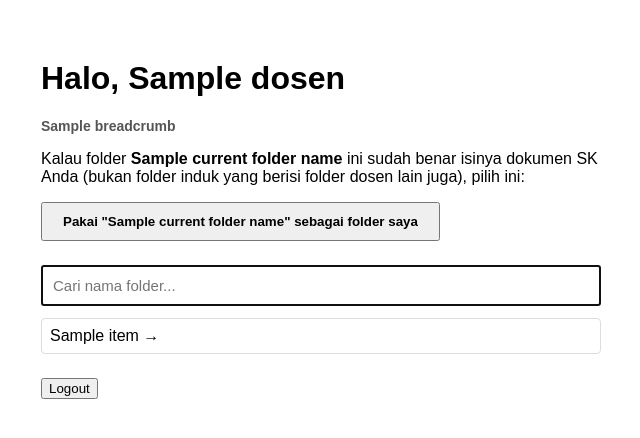
After one commit to ridwanmahendra/agentdupak, a FastAPI app: template src/agentdupak/webapp/templates/browse.html in a window 1280 px wide. The commit adds this page. Shown: the top 438 px of the page, without its empty margins (319-959 px from the left). Run offline with FastAPI, Linux system fonts and the light colour scheme; the template is opened without the code that fills it: most values are stand-ins (such as "Sample title", 1, 10 or a date in 2020).

Commit message:
Replace flat folder picker with drill-down browser
User caught a real correctness problem: the picker let a dosen select a
parent folder (e.g. 'FTIK - DATA DOSEN') that actually contains every
lecturer's subfolder, not just their own. Syncing that would attribute
every dosen's documents to whoever picked it.

/browse now navigates one level at a time with breadcrumbs, so the user
drills into their own named subfolder before confirming it -- the flat
'sharedWithMe' list is still the entry point (and still sorted/searchable),
but it's no longer possible to accidentally pick a folder that isn't
actually scoped to one person. Added /ganti-folder so a wrong pick can be
corrected without a DB reset.

Co-Authored-By: Claude Sonnet 5 <noreply@anthropic.com>
Claude-Session: https://claude.ai/code/session_018R59vbgFAmFs89hWhVSgAr

```diff
--- a/src/agentdupak/webapp/main.py
+++ b/src/agentdupak/webapp/main.py
@@ -8,6 +8,8 @@ Jalankan (lihat README untuk setup OAuth client "Web application"):
 
 from __future__ import annotations
 
+import base64
+import json
 import os
 
 from fastapi import FastAPI, Request
@@ -49,6 +51,16 @@ def _urutkan_folder_relevan(folders: list[dict], nama_dosen: str) -> list[dict]:
     return sorted(folders, key=skor)
 
 
+def _encode_path(crumbs: list[dict]) -> str:
+    return base64.urlsafe_b64encode(json.dumps(crumbs).encode()).decode()
+
+
+def _decode_path(path_param: str | None) -> list[dict]:
+    if not path_param:
+        return []
+    return json.loads(base64.urlsafe_b64decode(path_param.encode()).decode())
+
+
 @app.get("/", response_class=HTMLResponse)
 async def index(request: Request):
     dosen = _current_dosen(request)
@@ -56,12 +68,7 @@ async def index(request: Request):
         return templates.TemplateResponse(request, "login.html", {})
 
     if not dosen["drive_folder_id"]:
-        access_token = request.session.get("access_token")
-        folders = drive_web.list_shared_folders(access_token) if access_token else []
-        folders = _urutkan_folder_relevan(folders, dosen["nama"])
-        return templates.TemplateResponse(
-            request, "pilih_folder.html", {"dosen": dosen, "folders": folders}
-        )
+        return RedirectResponse(url="/browse")
 
     aktivitas = db.get_aktivitas(dosen["id"])
     total_ak = sum(a["ak"] for a in aktivitas)
@@ -74,6 +81,49 @@ async def index(request: Request):
             "aktivitas": aktivitas,
             "total_ak": total_ak,
             "sync_log": sync_log,
+        },
+    )
+
+
+@app.get("/browse", response_class=HTMLResponse)
+async def browse(request: Request, folder_id: str | None = None, path: str | None = None):
+    """Browser folder Drive bertingkat: dosen bisa masuk ke folder induk
+    (misal 'FTIK - DATA DOSEN' yang berisi folder SEMUA dosen) dan pilih
+    subfolder yang spesifik miliknya -- supaya sync tidak ikut membaca
+    dokumen dosen lain."""
+    dosen = _current_dosen(request)
+    if not dosen:
+        return RedirectResponse(url="/")
+    access_token = request.session.get("access_token")
+
+    crumbs = _decode_path(path)
+
+    if folder_id is None:
+        items = drive_web.list_shared_folders(access_token)
+        items = _urutkan_folder_relevan(items, dosen["nama"])
+        current_folder_name = None
+    else:
+        items = drive_web.list_subfolders_for_user(access_token, folder_id)
+        current_folder_name = crumbs[-1]["name"] if crumbs else drive_web.get_folder_name(access_token, folder_id)
+
+    for item in items:
+        new_crumbs = crumbs + [{"id": item["id"], "name": item["name"]}]
+        item["drill_href"] = f"/browse?folder_id={item['id']}&path={_encode_path(new_crumbs)}"
+
+    breadcrumbs = [{"name": "Folder Drive Saya", "href": "/browse"}]
+    for i, c in enumerate(crumbs):
+        sub_path = crumbs[: i + 1]
+        breadcrumbs.append({"name": c["name"], "href": f"/browse?folder_id={c['id']}&path={_encode_path(sub_path)}"})
+
+    return templates.TemplateResponse(
+        request,
+        "browse.html",
+        {
+            "dosen": dosen,
+            "items": items,
+            "breadcrumbs": breadcrumbs,
+            "current_folder_id": folder_id,
+            "current_folder_name": current_folder_name,
         },
     )
 
@@ -116,6 +166,14 @@ async def pilih_folder(request: Request):
     return RedirectResponse(url="/", status_code=303)
 
 
+@app.post("/ganti-folder")
+async def ganti_folder(request: Request):
+    """Reset pilihan folder supaya dosen bisa browse & pilih ulang."""
+    dosen = _current_dosen(request)
+    db.set_drive_folder(dosen["id"], None, None)
+    return RedirectResponse(url="/browse", status_code=303)
+
+
 @app.post("/sync")
 async def sync(request: Request):
     dosen = _current_dosen(request)
--- /dev/null
+++ b/src/agentdupak/webapp/templates/browse.html
@@ -0,0 +1,70 @@
+<!doctype html>
+<html lang="id">
+<head>
+  <meta charset="utf-8">
+  <title>Pilih folder Drive - DUPAK Agent</title>
+</head>
+<body style="font-family: sans-serif; max-width: 560px; margin: 60px auto;">
+  <h1>Halo, {{ dosen.nama }}</h1>
+
+  <nav style="font-size: 14px; margin-bottom: 16px; color: #555;">
+    {% for b in breadcrumbs %}
+      {% if not loop.last %}<a href="{{ b.href }}">{{ b.name }}</a> / {% else %}<strong>{{ b.name }}</strong>{% endif %}
+    {% endfor %}
+  </nav>
+
+  {% if current_folder_id %}
+    <p>Kalau folder <strong>{{ current_folder_name }}</strong> ini sudah benar isinya dokumen SK Anda
+       (bukan folder induk yang berisi folder dosen lain juga), pilih ini:</p>
+    <form method="post" action="/pilih-folder" style="margin-bottom: 24px;">
+      <input type="hidden" name="folder_id" value="{{ current_folder_id }}">
+      <input type="hidden" name="folder_nama" value="{{ current_folder_name }}">
+      <button type="submit" style="padding: 10px 20px; font-weight: bold;">
+        Pakai "{{ current_folder_name }}" sebagai folder saya
+      </button>
+    </form>
+  {% else %}
+    <p>Pilih folder Drive yang di-share ke Anda, lalu masuk ke dalamnya untuk
+       cari folder dengan dokumen SK Anda sendiri (bukan folder yang berisi dokumen banyak dosen).</p>
+  {% endif %}
+
+  {% if items %}
+    <input type="text" id="cari" placeholder="Cari nama folder..." autofocus
+           style="width: 100%; padding: 10px; margin-bottom: 12px; box-sizing: border-box; font-size: 15px;"
+           oninput="filterItems(this.value)">
+
+    <div id="daftar-folder">
+      {% for f in items %}
+        <a href="{{ f.drill_href }}" class="folder-item" data-nama="{{ f.name|lower }}"
+           style="display: block; padding: 8px; border: 1px solid #ddd; border-radius: 4px; margin-bottom: 8px; text-decoration: none; color: inherit;">
+          {{ f.name }} &rarr;
+        </a>
+      {% endfor %}
+    </div>
+    <p id="tidak-ketemu" style="display: none; color: #666;"><em>Tidak ada folder yang cocok dengan pencarian.</em></p>
+
+    <script>
+      function filterItems(kata) {
+        kata = kata.toLowerCase().trim();
+        var els = document.querySelectorAll('.folder-item');
+        var adaYangCocok = false;
+        els.forEach(function (el) {
+          var cocok = el.dataset.nama.includes(kata);
+          el.style.display = cocok ? 'block' : 'none';
+          if (cocok) adaYangCocok = true;
+        });
+        document.getElementById('tidak-ketemu').style.display = adaYangCocok ? 'none' : 'block';
+      }
+    </script>
+  {% elif not current_folder_id %}
+    <p><em>Tidak ada folder yang di-share ke akun Anda. Minta admin BAAK fakultas
+       untuk share folder dokumen Anda ke email ini.</em></p>
+  {% else %}
+    <p><em>Folder ini tidak punya subfolder lagi -- kalau ini memang folder yang berisi SK Anda, pakai tombol di atas.</em></p>
+  {% endif %}
+
+  <form method="post" action="/auth/logout" style="margin-top: 24px;">
+    <button type="submit">Logout</button>
+  </form>
+</body>
+</html>
```
Also changed, not shown: src/agentdupak/drive_common.py (+27 -0 lines), src/agentdupak/webapp/drive_web.py (+22 -4 lines), src/agentdupak/webapp/templates/dashboard.html (+7 -1 lines), src/agentdupak/webapp/templates/pilih_folder.html (deleted, +0 -56 lines).
